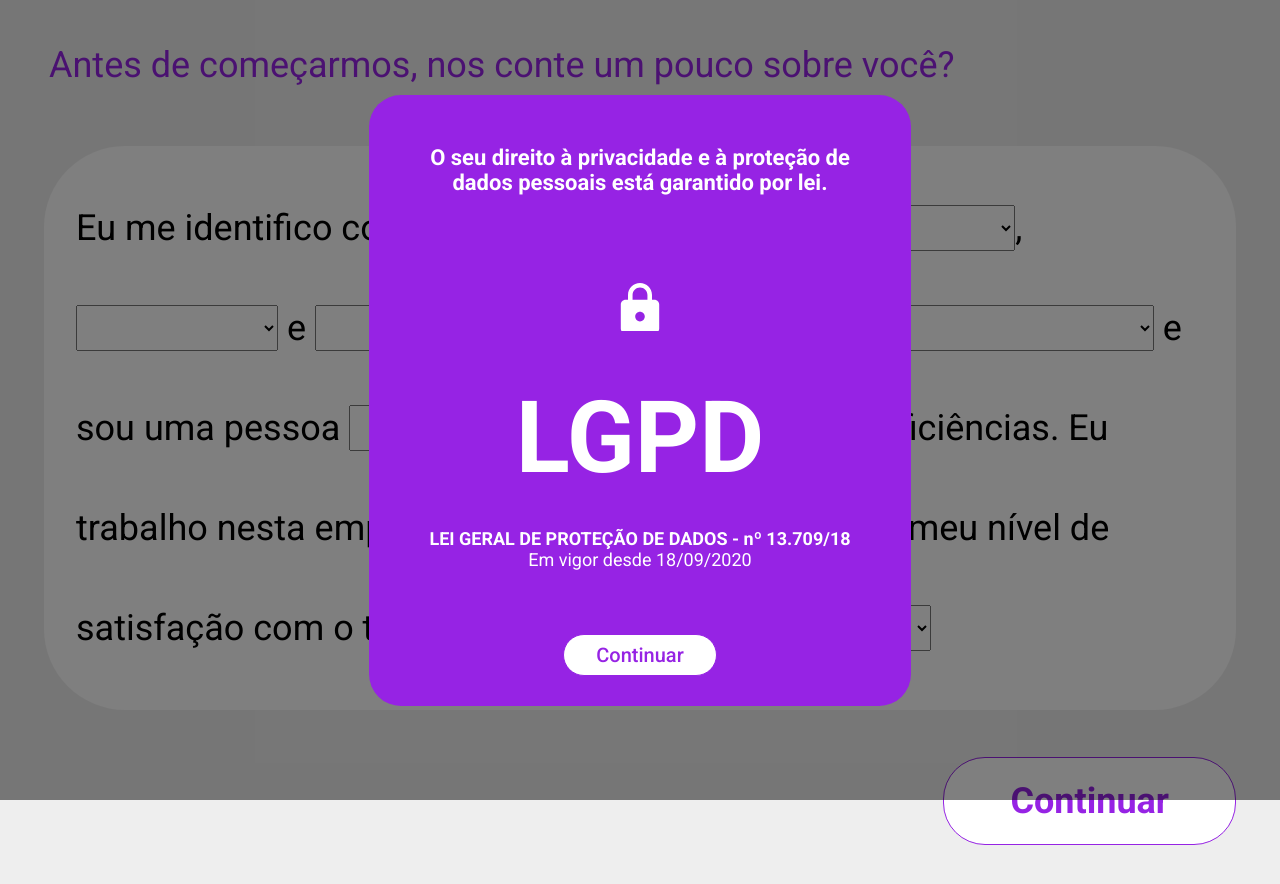
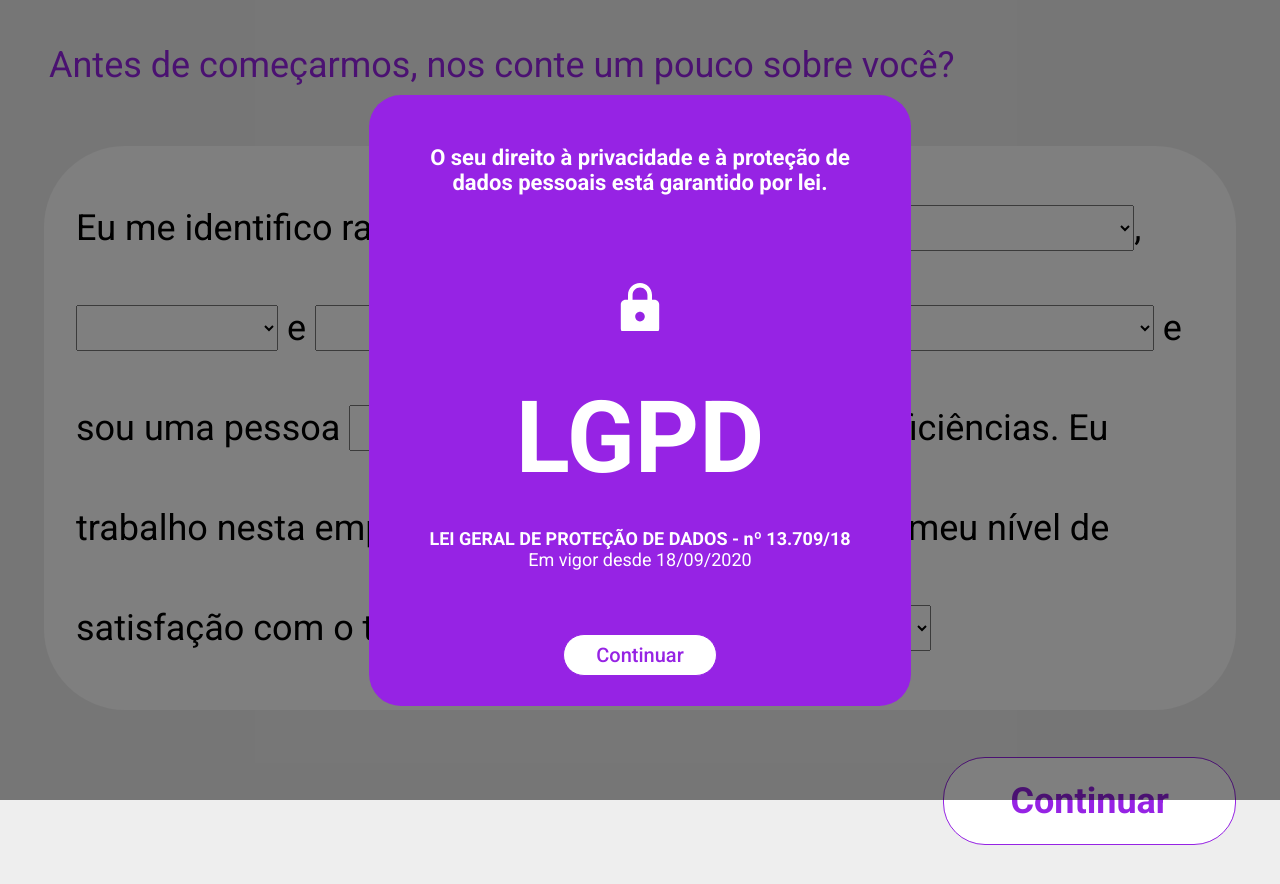
Before and after one commit to Jeansidharta/hackaton-ccr, a Next.js app: page / in a window 1280 px wide. Shown: the top 884 px of the page. Built offline with nearby package versions, Linux system fonts and the light colour scheme.

Commit message:
Changed term on starting page

```diff
--- a/src/containers/index/index.tsx
+++ b/src/containers/index/index.tsx
@@ -142,12 +142,12 @@ const Index: IndexComponent = ({  }) => {
 		router.push('/form');
 	}
 
-	function handleSelectChange (dataKey: keyof FormData, value: string) {
+	function handleSelectChange (dataKey: keyof FormData, value: string | null) {
 		setData({ ...data, [dataKey]: value });
 	}
 
 	const makeHandler = (dataKey: keyof FormData) => {
-		return (value: string) => handleSelectChange(dataKey, value);
+		return (value: string | null) => handleSelectChange(dataKey, value);
 	};
 
 	const RaceSelect = <StyledSelect onChange={makeHandler('race')} options={race} />;
@@ -163,7 +163,7 @@ const Index: IndexComponent = ({  }) => {
 		<Root>
 			<Title>Antes de começarmos, nos conte um pouco sobre você?</Title>
 			<Card>
-				Eu me identifico como raça {RaceSelect}. Sou {SexualitySelect}
+				Eu me identifico racialmente como {RaceSelect}. Sou {SexualitySelect}
 				, {GenderSelect} e {TransgenderSelect}. Estou em {AgeGroupSelect} e
 				sou uma pessoa {DeficiencySelect} deficiências. Eu trabalho nesta empresa
 				há {WorkTimeSelect} ano(s), e o meu nível de satisfação com o trabalho
```
